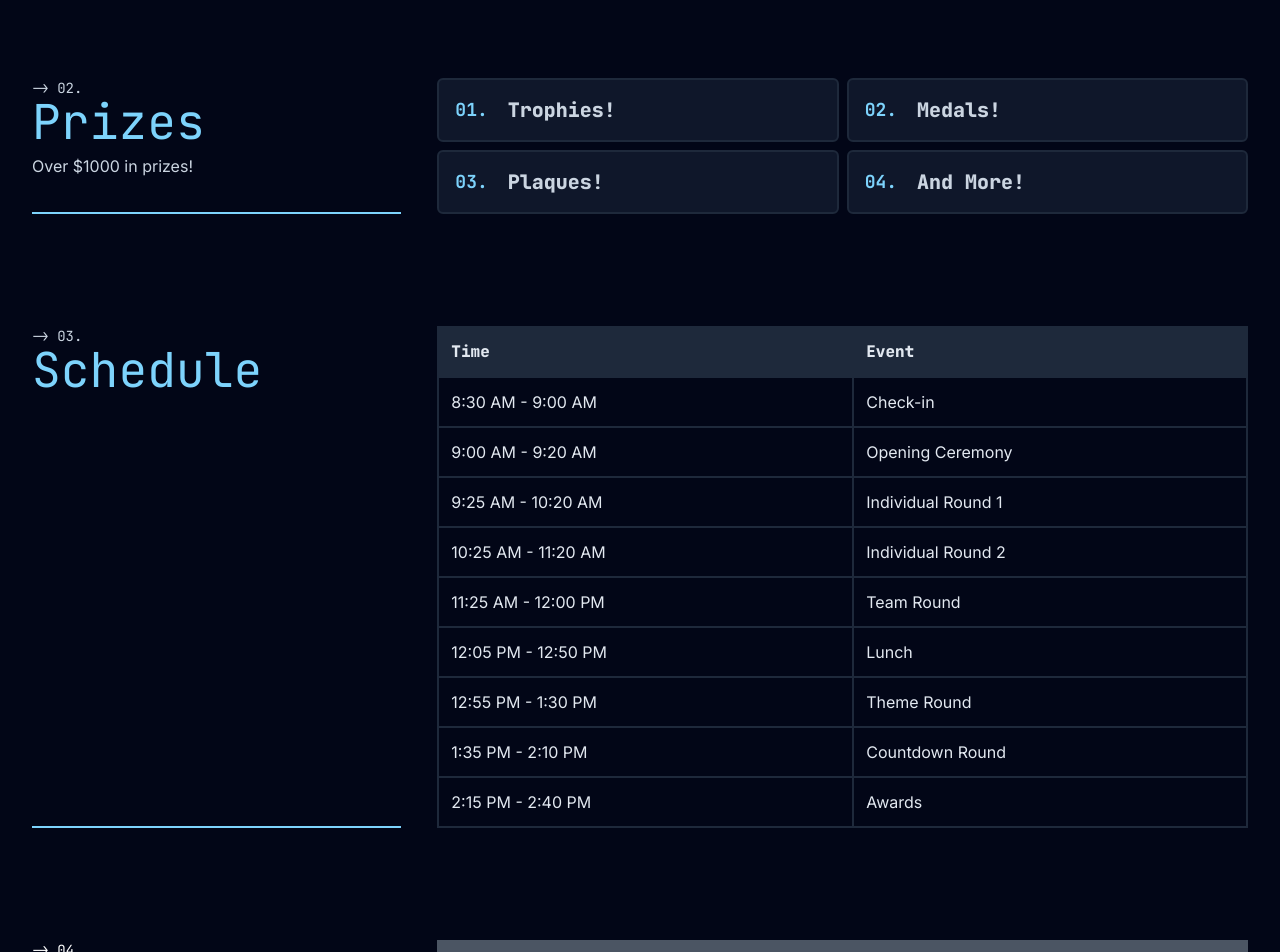
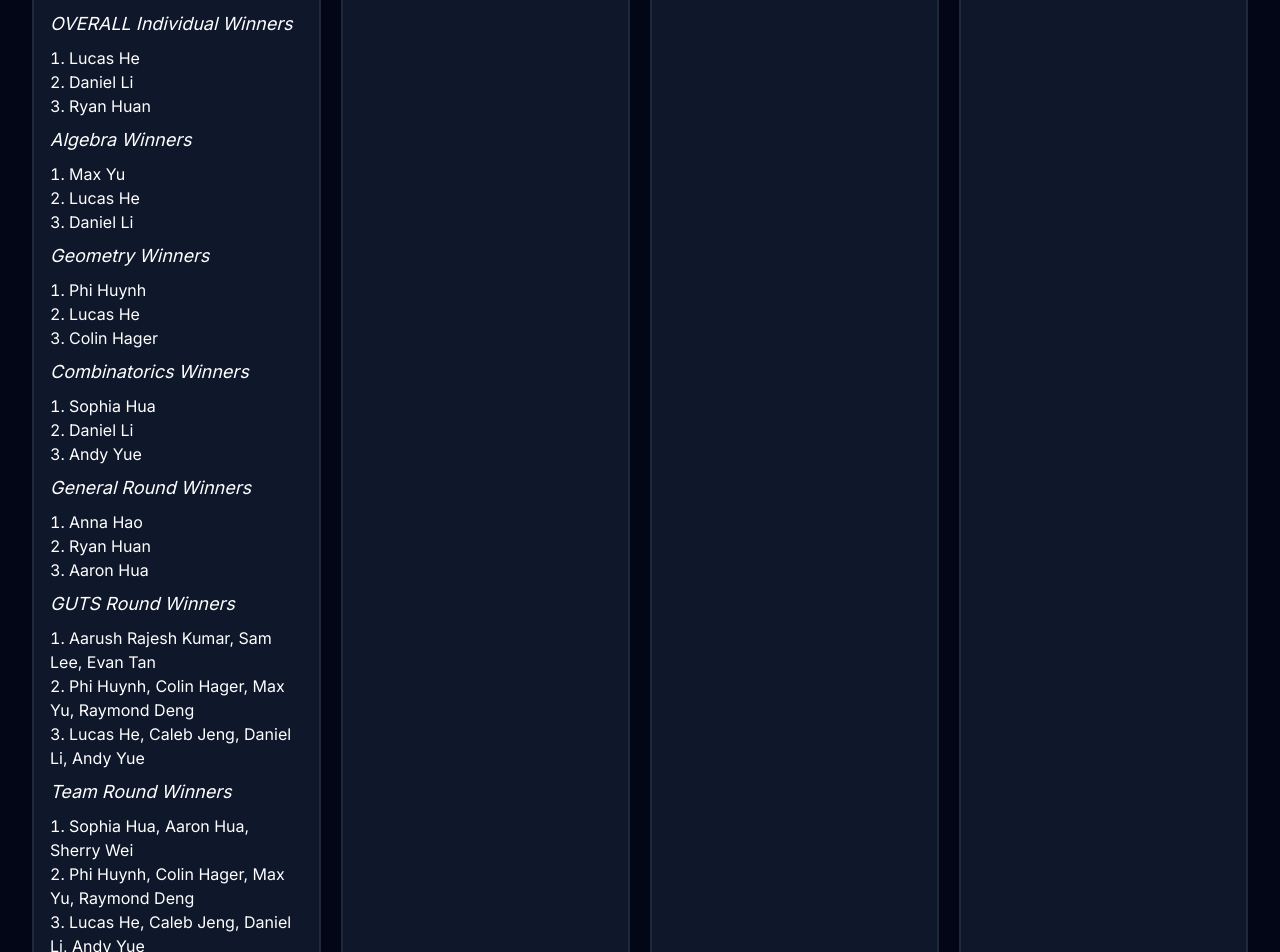
Before and after one commit to DECAGON-Tournament/decagon-site, a Next.js app: page / in a window 1280 px wide. Shown: the part 1840-2792 px from the top of the page. Built offline with nearby package versions, Linux system fonts and the light colour scheme.

Commit message:
Update Winners on Page

```diff
--- a/src/app/components/rounds.tsx
+++ b/src/app/components/rounds.tsx
@@ -12,31 +12,64 @@ export default function Rounds() {
                 </ul>
                 <p>Each test will be 15 questions long. Competitors will have 50 minutes to complete each test.</p>
             </div>
-            {/* <hr className="border border-slate-700 my-2" />
+             <hr className="border border-slate-700 my-2" />
+             <h1 className={`font-mono text-lg text-sky-300 mb-4 font-bold`}>2026 Winners</h1>
+            <div>
+                <h2 className="text-lg italic"> OVERALL Individual Winners </h2>
+                <ol className='list-decimal list-inside my-2'>
+                    <li>Lucas He</li>
+                    <li>Daniel Li</li>
+                    <li>Ryan Huan</li>
+                </ol>
+            </div>
             <div>
                 <h2 className="text-lg italic"> Algebra Winners </h2>
                 <ol className='list-decimal list-inside my-2'>
-                    <li>Leo Su</li>
-                    <li>Jayden Tom</li>
-                    <li>Donald Zhuang</li>
+                    <li>Max Yu</li>
+                    <li>Lucas He</li>
+                    <li>Daniel Li</li>
                 </ol>
             </div>
             <div>
                 <h2 className="text-lg italic"> Geometry Winners </h2>
                 <ol className='list-decimal list-inside my-2'>
-                    <li>Andrew Zhong</li>
-                    <li>Marco Gomes</li>
-                    <li>Andrew Ying</li>
+                    <li>Phi Huynh</li>
+                    <li>Lucas He</li>
+                    <li>Colin Hager</li>
                 </ol>
             </div>
             <div>
                 <h2 className="text-lg italic"> Combinatorics Winners </h2>
                 <ol className='list-decimal list-inside my-2'>
-                    <li>Leo Su</li>
-                    <li>Donald Zhuang</li>
-                    <li>Bowen Ren</li>
+                    <li>Sophia Hua</li>
+                    <li>Daniel Li</li>
+                    <li>Andy Yue</li>
                 </ol>
-            </div> */}
+            </div>
+            <div>
+                <h2 className="text-lg italic"> General Round Winners </h2>
+                <ol className='list-decimal list-inside my-2'>
+                    <li>Anna Hao</li>
+                    <li>Ryan Huan</li>
+                    <li>Aaron Hua</li>
+                </ol>
+            </div>
+            <div>
+                <h2 className="text-lg italic"> GUTS Round Winners </h2>
+                <ol className='list-decimal list-inside my-2'>
+                    <li>Aarush Rajesh Kumar, Sam Lee, Evan Tan</li>
+                    <li>Phi Huynh, Colin Hager, Max Yu, Raymond Deng</li>
+                    <li>Lucas He, Caleb Jeng, Daniel Li, Andy Yue</li>
+                </ol>
+            </div>
+            <div>
+                <h2 className="text-lg italic"> Team Round Winners </h2>
+                <ol className='list-decimal list-inside my-2'>
+                    <li>Sophia Hua, Aaron Hua, Sherry Wei</li>
+                    <li>Phi Huynh, Colin Hager, Max Yu, Raymond Deng</li>
+                    <li>Lucas He, Caleb Jeng, Daniel Li, Andy Yue</li>
+                </ol>
+            </div>
         </div>
         <div className='bg-slate-900 p-4 rounded-md border-2 border-slate-800 xl:flex-grow xl:basis-0'>
             <h1 className={`font-mono text-lg text-sky-300 mb-4 font-bold`}>Team Round</h1>
```
